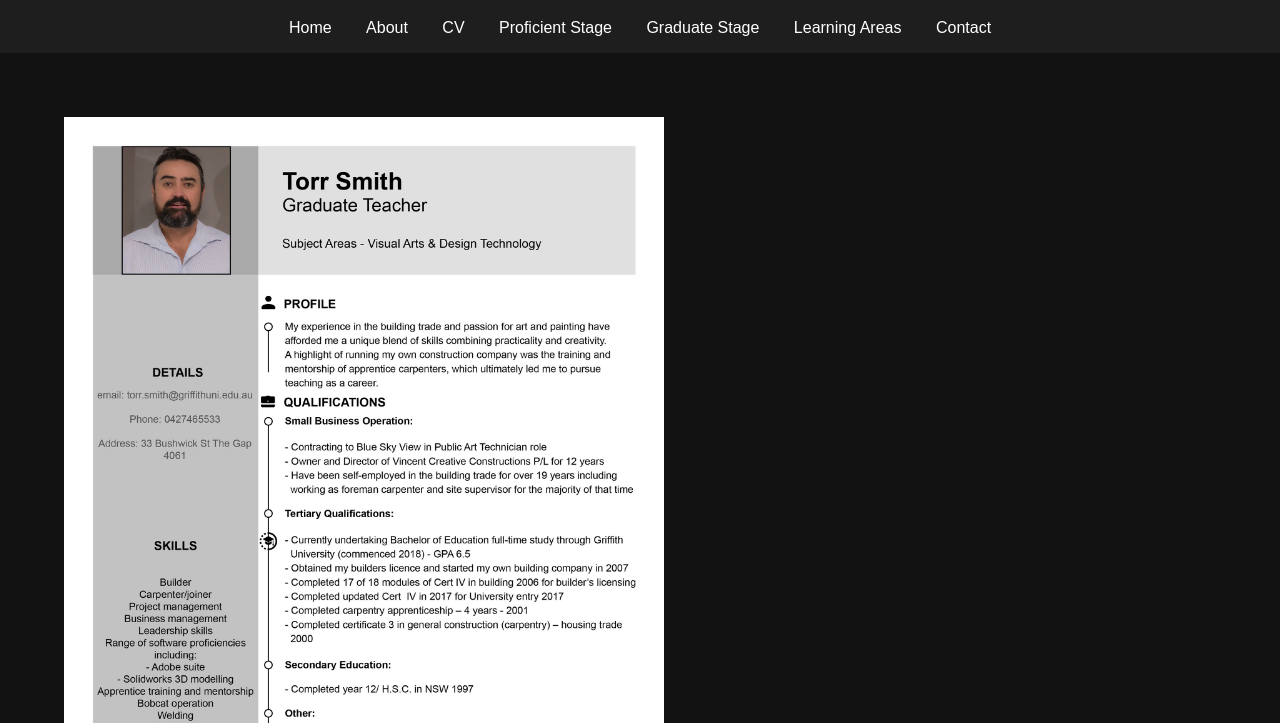
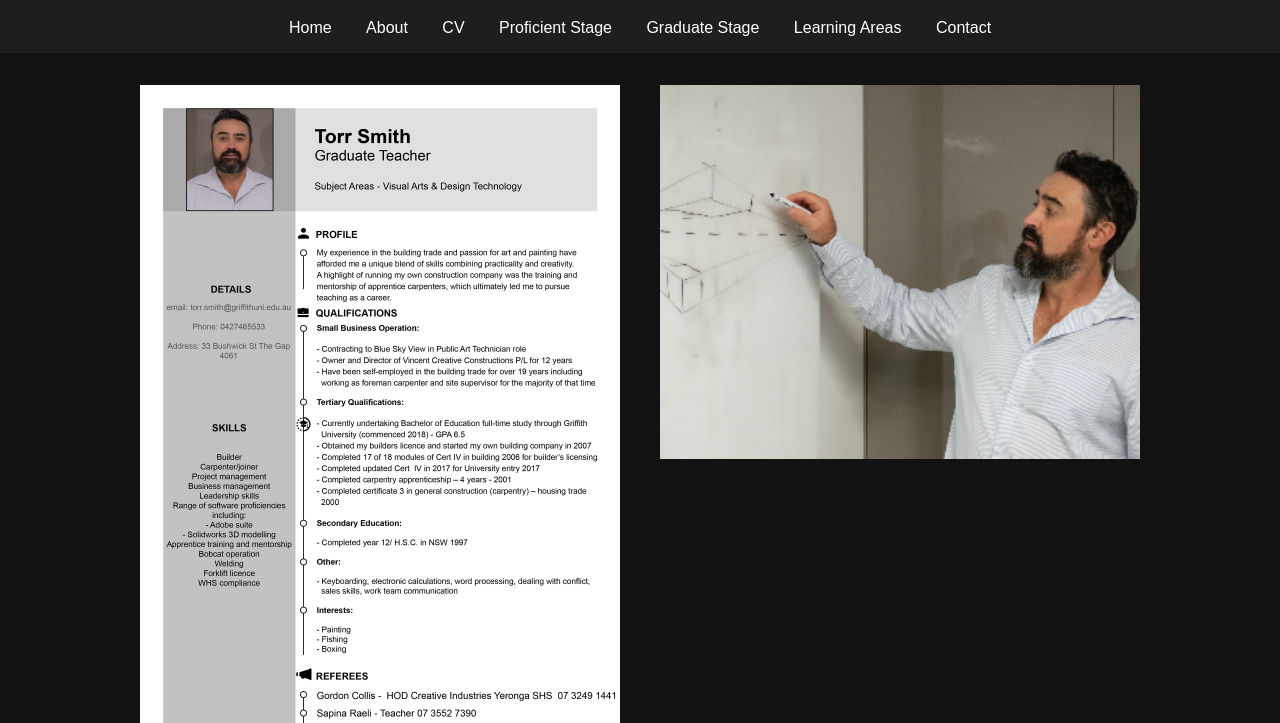
Before and after one commit to Torr79-dotcom/Torr79-dotcom.github.io, a plain HTML site: page cv.html in a window 1280 px wide. Shown: the part 77-800 px from the top of the page. Drawn offline with Linux system fonts and the light colour scheme.

Commit message:
Add files via upload

```diff
--- a/cv.html
+++ b/cv.html
@@ -1,4 +1,3 @@
-
 <!DOCTYPE html>
 <html lang="en">
 <head>
@@ -6,6 +5,31 @@
   <meta name="viewport" content="width=device-width, initial-scale=1.0">
   <title>CV</title>
   <link rel="stylesheet" href="css/style.css">
+  <style>
+    main {
+      max-width: 1000px;
+      margin: 0 auto;
+      padding: 2rem;
+    }
+    .left-img, .right-img {
+      width: 48%;
+      max-width: 600px;
+      box-sizing: border-box;
+    }
+    .left-img {
+      float: left;
+      margin-right: 2%;
+    }
+    .right-img {
+      float: right;
+      margin-left: 2%;
+    }
+    .clearfix::after {
+      content: "";
+      display: table;
+      clear: both;
+    }
+  </style>
 </head>
 <body>
   <header>
@@ -20,14 +44,12 @@
       <a href="contact.html">Contact</a>
     </nav>
   </header>
-    <main>
-        <main>
-  <img src="CV.jpg" alt="CV Page 1" width="600" style="float: left; margin: 0 20px 20px 0;">
-  <img src="perspective.png" alt="CV Page 2" width="600" style="float: right; margin: 0 0 20px 20px;">
-  <div style="clear: both;"></div>
+
+  <main class="clearfix">
+    <img src="cv.jpg" alt="CV Document" class="left-img">
+    <img src="perspective.png" alt="Creative Perspective" class="right-img">
   </main>
 
-    </main>
   <footer>
     &copy; 2025 Torr Smith
   </footer>
```
Lines whose indentation alone changed are shown as unchanged.
